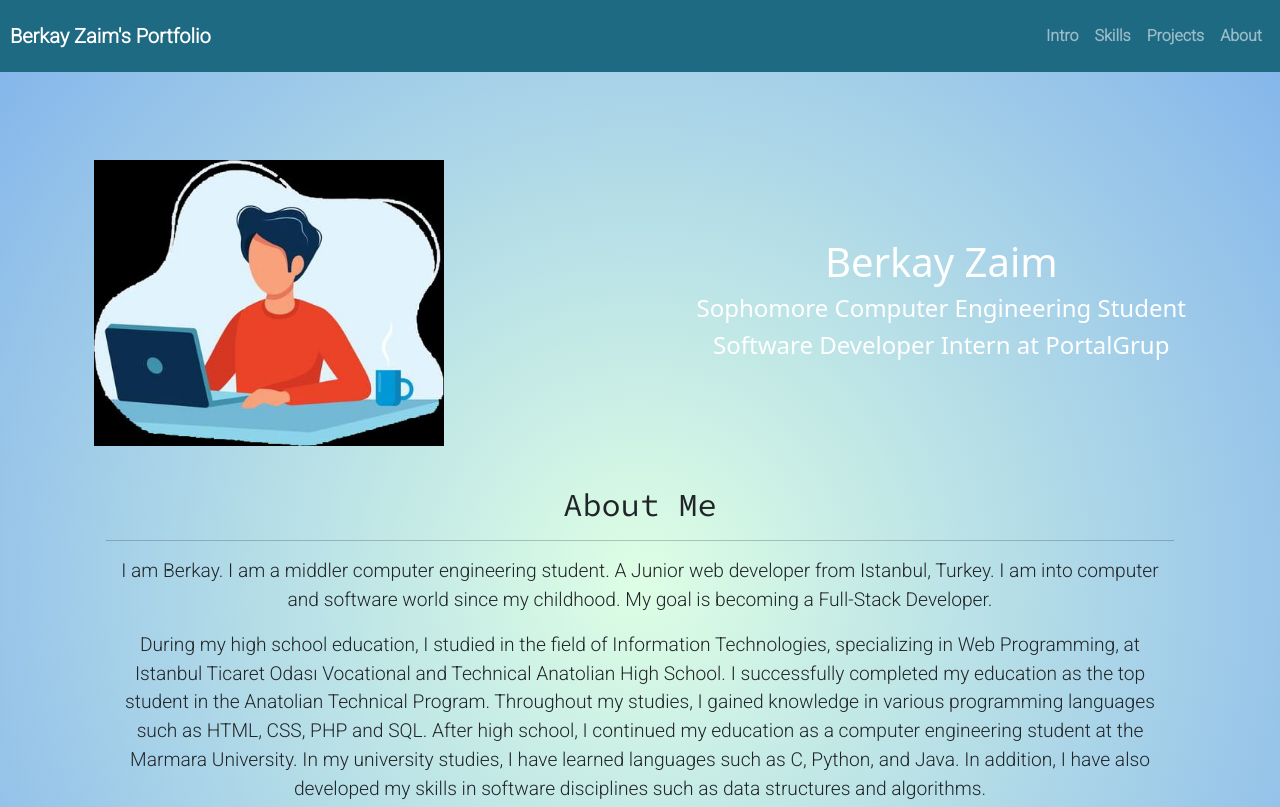
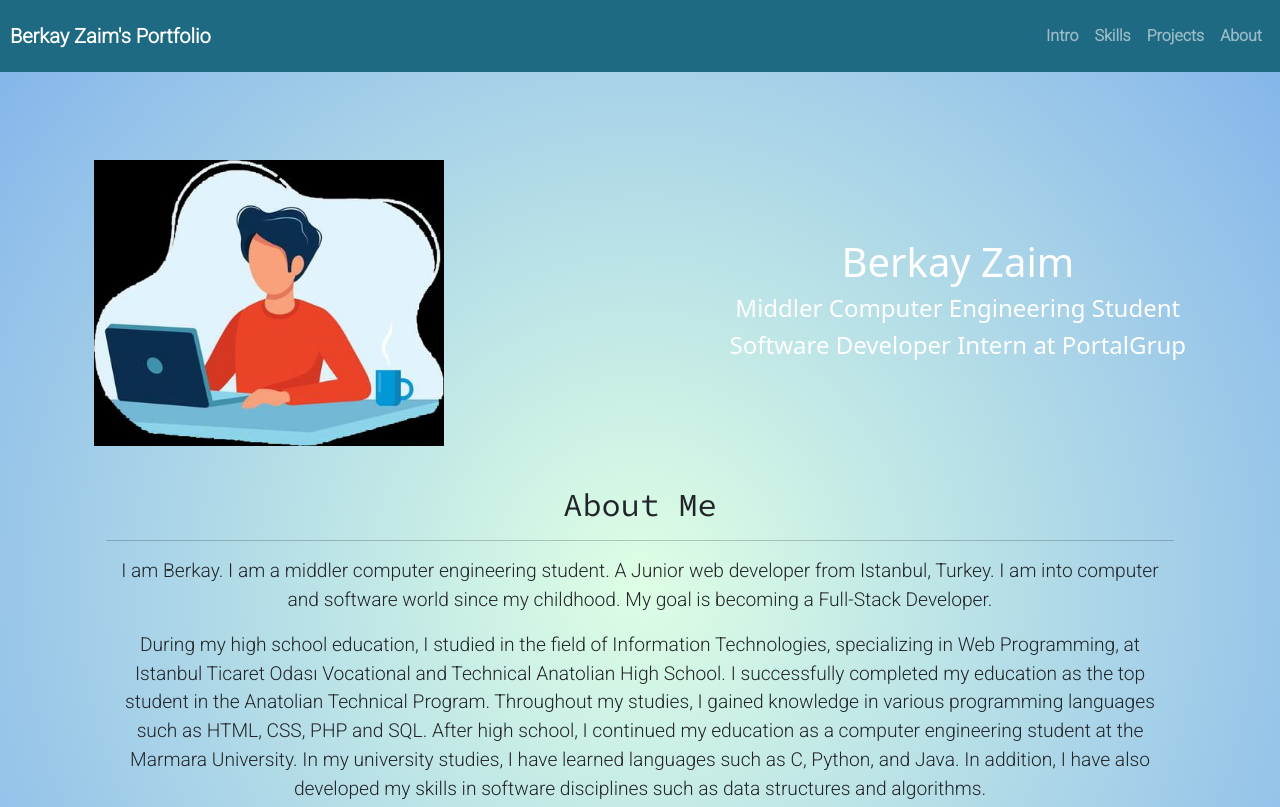
Before and after one commit to berkayzaimdev/berkayzaimdev.github.io, a plain HTML site: page index.html in a window 1280 px wide. Shown: the top 807 px of the page. Drawn offline with nearby package versions, Linux system fonts and the light colour scheme; a web font is replaced by a local one.

Commit message:
Update index.html

```diff
--- a/index.html
+++ b/index.html
@@ -46,7 +46,7 @@
               <div>
                 <h1 id="h1-name">Berkay Zaim</h1>
                 <div id="typed-title">
-                  <h4>Sophomore Computer Engineering Student</h4>
+                  <h4>Middler Computer Engineering Student</h4>
                 </div>
                 <div id="typed-languages">
                   <h4>Software Developer Intern at PortalGrup</h4>
```
